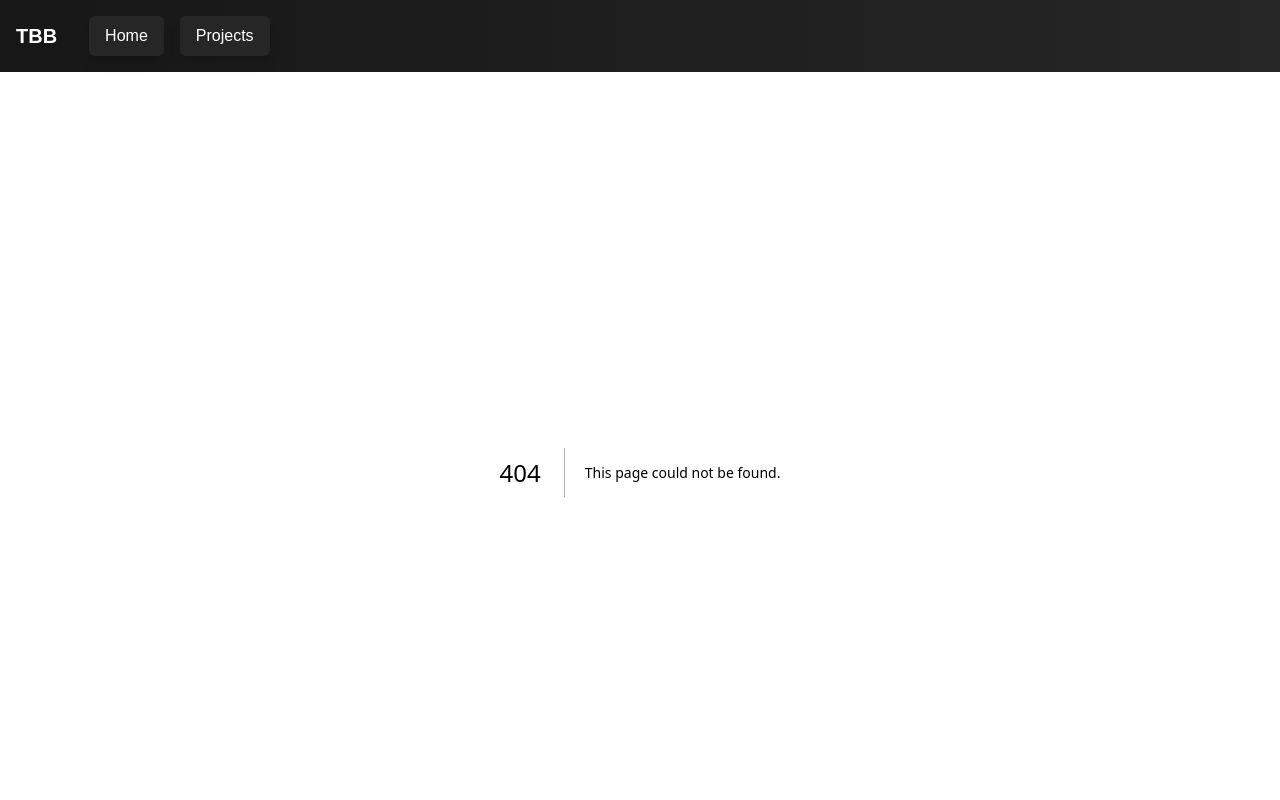
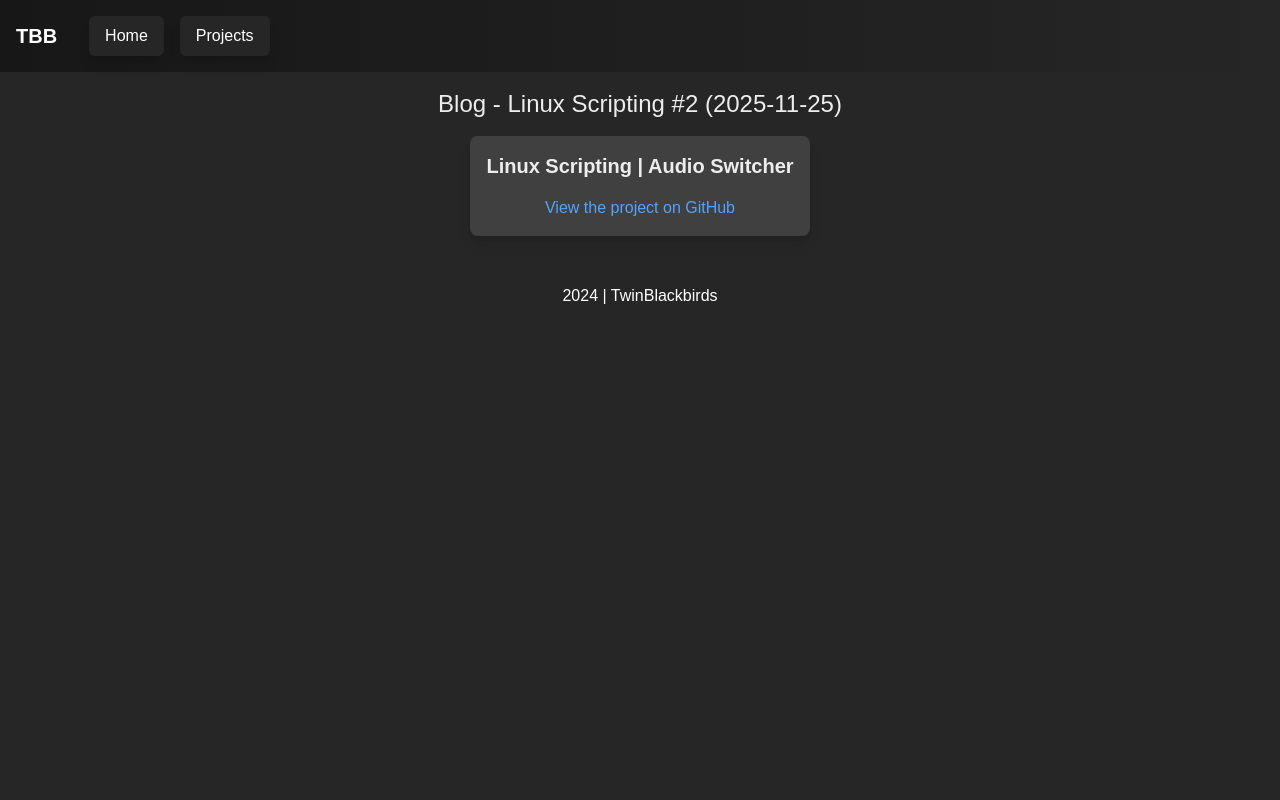
Before and after one commit to TwinBlackbirds/Portfolio, a Next.js app: page /blog/audio-switcher in a window 1280 px wide. Before the commit this address had no page. Shown: the top 800 px of the page. Built offline with nearby package versions, Linux system fonts and the light colour scheme.

Commit message:
add new blogs, remove build artifacts, update gitignore, add features for portfolio assignment

```diff
--- /dev/null
+++ b/src/app/blog/audio-switcher/page.tsx
@@ -0,0 +1,38 @@
+'use client';
+
+import {useEffect} from "react";
+import Link from "next/link";
+import Blog from "@/app/blog/blog";
+import BlogProps from "@/app/blog/blogProps";
+import Section from "@/app/blog/section";
+
+export default function Page() {
+    useEffect(() => {document.title = "TwinBlackbirds | Blog - Linux Scripting #2"});
+
+    const sections = new Array<Section>();
+    sections.push(new Section(
+        "",
+        null,
+    ));
+
+
+    const bProps = new BlogProps(
+        "Linux Scripting | Audio Switcher",
+        sections
+    );
+
+    return (
+        <div className="w-fit mx-auto">
+            <h1 className="text-2xl mt-4 text-center">Blog - Linux Scripting #2 (2025-11-25)</h1>
+            <main className="mx-auto shadow-lg p-4 bg-neutral-700 rounded-lg w-fit mt-4 max-w-3xl">
+                <Blog
+                    title={bProps.title}
+                    content={bProps.content}
+                />
+                <div className={"text-center"}>
+                    <Link className="text-blue-400" href="https://github.com/TwinBlackbirds/switch-audio-port" target="_blank" rel="noopener noreferrer">View the project on GitHub</Link>
+                </div>
+            </main>
+        </div>
+    );
+}
--- a/src/app/blog/object_tracker/page.tsx
+++ b/src/app/blog/object_tracker/page.tsx
@@ -1,6 +1,7 @@
 'use client';
 
 import {useEffect} from "react";
+import Link from "next/link";
 import Blog from "@/app/blog/blog";
 import BlogProps from "@/app/blog/blogProps";
 import Section from "@/app/blog/section";
@@ -35,7 +36,11 @@ export default function Page() {
                     title={bProps.title}
                     content={bProps.content}
                 />
+                <div className={"text-center"}>
+                    <Link className="text-blue-400" href="https://github.com/TwinBlackbirds/objecttracker" target="_blank" rel="noopener noreferrer">View the project on GitHub</Link>
+                </div>
             </main>
+
         </div>
     );
 }
--- /dev/null
+++ b/src/app/blog/omniscient/page.tsx
@@ -0,0 +1,38 @@
+'use client';
+
+import {useEffect} from "react";
+import Link from "next/link";
+import Blog from "@/app/blog/blog";
+import BlogProps from "@/app/blog/blogProps";
+import Section from "@/app/blog/section";
+
+export default function Page() {
+    useEffect(() => {document.title = "TwinBlackbirds | Blog - Omniscient"});
+
+    const sections = new Array<Section>();
+    sections.push(new Section(
+        "",
+        null,
+    ));
+
+
+    const bProps = new BlogProps(
+        "Omniscient - Overview",
+        sections
+    );
+
+    return (
+        <div className="w-fit mx-auto">
+            <h1 className="text-2xl mt-4 text-center">Blog - Omniscient (2025-11-25)</h1>
+            <main className="mx-auto shadow-lg p-4 bg-neutral-700 rounded-lg w-fit mt-4 max-w-3xl">
+                <Blog
+                    title={bProps.title}
+                    content={bProps.content}
+                />
+                <div className={"text-center"}>
+                    <Link className="text-blue-400" href="https://github.com/TwinBlackbirds/Omniscient" target="_blank" rel="noopener noreferrer">View the project on GitHub</Link>
+                </div>
+            </main>
+        </div>
+    );
+}
--- /dev/null
+++ b/src/app/blog/vaydeer-keypad/page.tsx
@@ -0,0 +1,38 @@
+'use client';
+
+import {useEffect} from "react";
+import Link from "next/link";
+import Blog from "@/app/blog/blog";
+import BlogProps from "@/app/blog/blogProps";
+import Section from "@/app/blog/section";
+
+export default function Page() {
+    useEffect(() => {document.title = "TwinBlackbirds | Blog - Linux Scripting #1"});
+
+    const sections = new Array<Section>();
+    sections.push(new Section(
+        "",
+        null,
+    ));
+
+
+    const bProps = new BlogProps(
+        "Linux Scripting | Vaydeer Script",
+        sections
+    );
+
+    return (
+        <div className="w-fit mx-auto">
+            <h1 className="text-2xl mt-4 text-center">Blog - Linux Scripting #1 (2025-11-25)</h1>
+            <main className="mx-auto shadow-lg p-4 bg-neutral-700 rounded-lg w-fit mt-4 max-w-3xl">
+                <Blog
+                    title={bProps.title}
+                    content={bProps.content}
+                />
+                <div className={"text-center"}>
+                    <Link className="text-blue-400" href="https://github.com/TwinBlackbirds/vaydeer-keypad-linux" target="_blank" rel="noopener noreferrer">View the project on GitHub</Link>
+                </div>
+            </main>
+        </div>
+    );
+}
--- a/src/app/page.tsx
+++ b/src/app/page.tsx
@@ -1,6 +1,7 @@
 'use client';
 
 import { AiFillGithub, AiFillLinkedin, AiFillWindows } from "react-icons/ai";
+import { RiFilePaper2Line } from "react-icons/ri";
 import { DiLinux } from "react-icons/di";
 import { useEffect } from "react";
 import Image from 'next/image';
@@ -13,22 +14,25 @@ export default function Home() {
   return (
     <main className="animate-pop-in sm:w-2/3 lg:w-1/2 mx-0 min-w-fit xs:w-auto xs:sm-0 text-center pt-12 lg:shadow-lg md:rounded-md p-4 bg-neutral-900 lg:rounded-lg sm:mx-auto mt-0 md:mt-4">
       <div>
-        <Image priority={true} className="min-w-20 w-44 max-w-44 mx-auto mb-4 rounded-full outline-8 outline-white outline" src="/pfp.webp" alt="Album art of MM.. Food? by MF DOOM" width={200} height={200} />
-        <h1 className='text-3xl'>TwinBlackbirds</h1>
+        <Image priority={true} className="min-w-20 w-44 max-w-44 mx-auto mb-4 rounded-full outline-white outline" src="/pfp.webp" alt="Album art of MM.. Food? by MF DOOM" width={200} height={200} />
+        <h1 className='text-3xl'>Michael Amyotte</h1>
         <h2 className="text-neutral-400"> Full-Stack Developer </h2>
       </div>
       <div className="flex justify-around mt-16">
 
         <Link href="https://github.com/TwinBlackbirds">
-          <AiFillGithub className="size-20" />
+          <AiFillGithub className="size-20" title="GitHub" />
         </Link>
         <Link href="https://www.linkedin.com/in/twinblackbirds/">
-          <AiFillLinkedin className="size-20" />
+          <AiFillLinkedin className="size-20" title="LinkedIn" />
+        </Link>
+        <Link href="./assets/r120938123.pdf" target="_blank" rel="noopener noreferrer">
+          <RiFilePaper2Line className="size-20" title="Resume" />
         </Link>
       </div>
       <div className=" select-none w-full justify-center flex flex-row  h-fit mt-40">
         <p className="text-neutral-600 flex flex-row">
-          <DiLinux title="Linux" className="size-8" /> <span className="text-2xl px-4">&gt;</span> <AiFillWindows title="Windows" className="size-8" />
+          <DiLinux title="Linux" className="size-8" /> <span className="text-2xl px-4">&lt; &gt;</span> <AiFillWindows title="Windows" className="size-8" />
         </p>
 
       </div>
--- a/src/app/projects/page.tsx
+++ b/src/app/projects/page.tsx
@@ -10,7 +10,11 @@ export default function Projects() {
   const projects = [
     // new Project("Benchmark Game", "Human benchmark clone made with Next.js", "/assets/150.png", "/benchmark"),
     new Project("Library", "Collection of free books with downloads, made in ASP.NET MVC", "/assets/library.webp", "https://library.twinblackbirds.com"),
-    new Project("Object Tracker", "Built in C++ with OpenCV", "/blog_assets/object_tracker/tracker-cover.webp", "/blog/object_tracker")
+    new Project("Omniscient", "Data-collecting web scraper built in Java", "/assets/150.png", "/blog/omniscient"),
+    new Project("Object Tracker", "Built in C++ with OpenCV", "/blog_assets/object_tracker/tracker-cover.webp", "/blog/object_tracker"),
+    new Project("Vaydeer Keypad", "Patch fix for a brand of keypad which allows it to work on Linux", "/assets/150.png", "/blog/vaydeer-keypad"),
+    // new Project("Audio Switcher", "A utility which allows quick-switching of pactl audio devices", "/assets/150.png", "/blog/audio-switcher")
+
     ];
   return (
     <main id="projects" className="animate-fade-in h-fit mx-auto w-fit grid md:grid-cols-3 lg:grid-cols-4 flex-wrap justify-around">
```
Also changed, not shown: package.json (+5 -6 lines), 2 other files (tests, documents, lock files or other folders).
